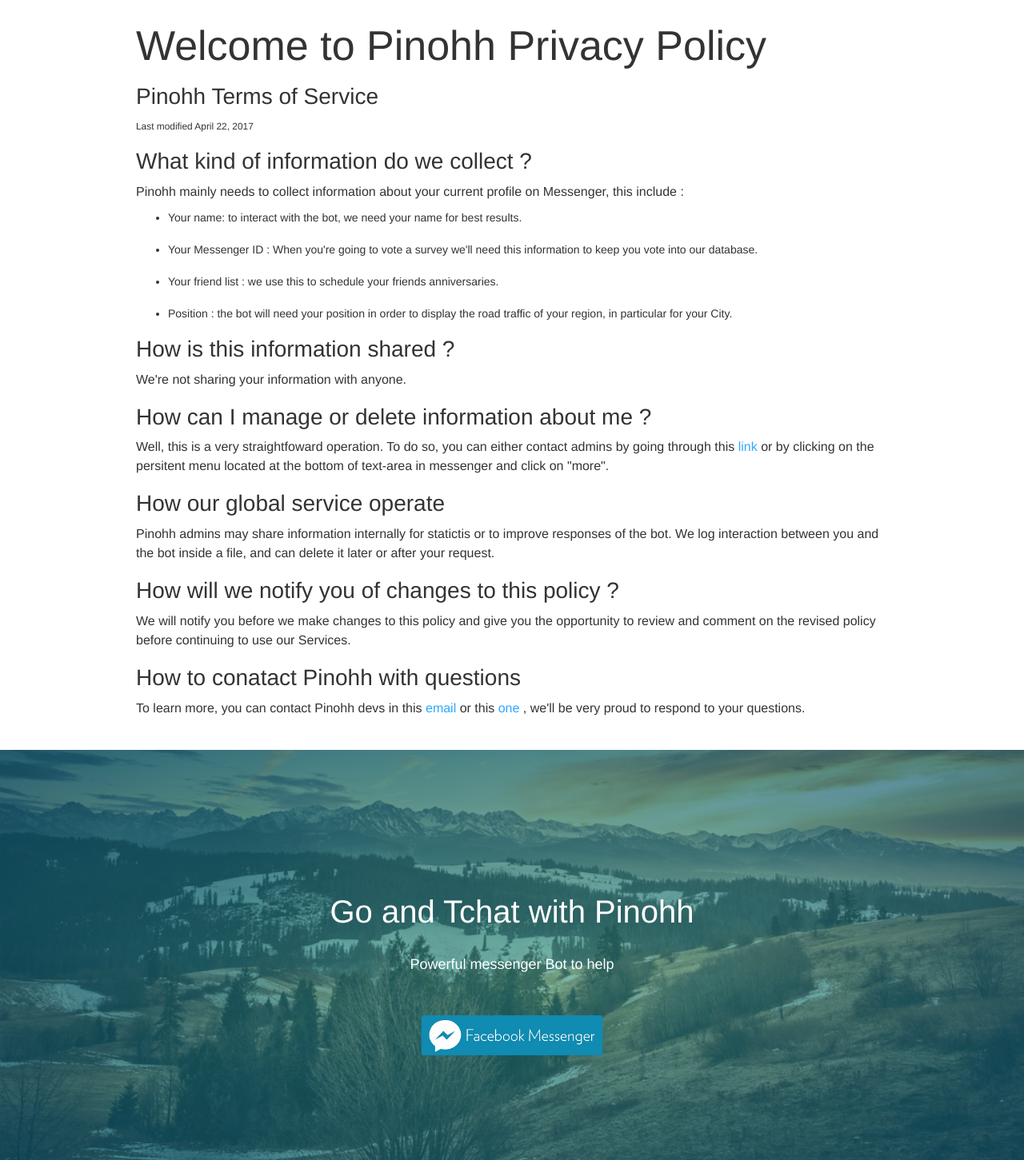
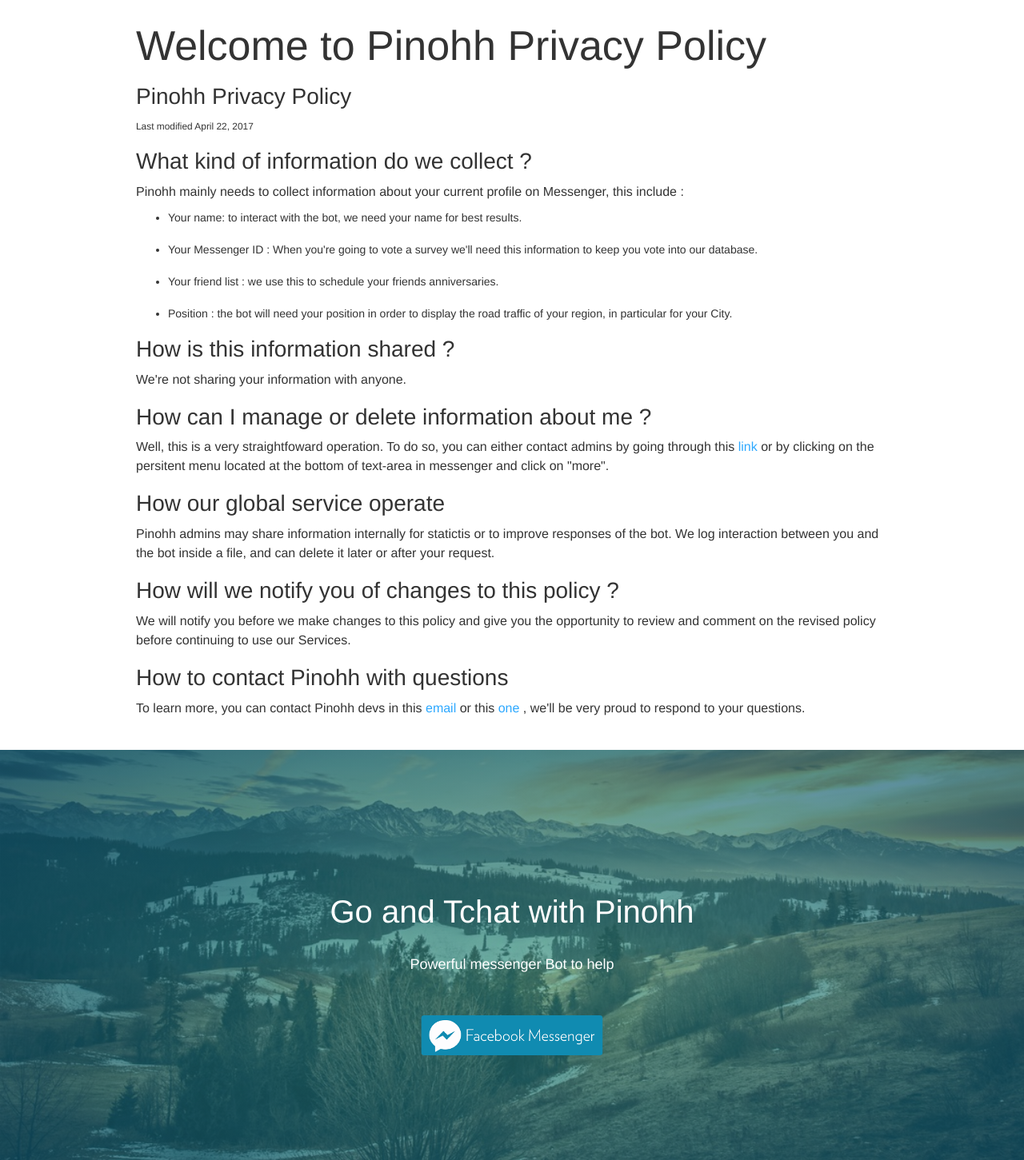
Before and after one commit to nejos97/pinohh_website, a PHP site: page /politics.php in a window 1280 px wide. Shown: the part 81-1532 px from the top of the page at 80% size. Run offline with PHP 8.4, Linux system fonts and the light colour scheme.

Commit message:
fixing typos

```diff
--- a/politics.php
+++ b/politics.php
@@ -61,14 +61,15 @@
                 <!-- /.navbar-collapse -->
             </div>
         </nav>
-        <br><br><br><br>
+        <br/><br/><br/><br/>
         <div class="container">
           <p>
          	<h1>Welcome to Pinohh Privacy Policy </h1>
          		<p>
-         			<h3> Pinohh Terms of Service </h3>
+         			<h3> Pinohh Privacy Policy </h3>
          			<span><small> Last modified April 22, 2017</small></span> <br/>
         		</p>
+
          	 	<h3> What kind of information do we collect ? </h3>
          	 	<p>
          	 		Pinohh mainly needs to collect information about your current profile on Messenger, this include :
@@ -100,7 +101,7 @@
          	 			We will notify you before we make changes to this policy and give you the opportunity to review and comment on the revised policy before continuing to use our Services.
          	 		</p>
 
-         	 	<h3> How to conatact Pinohh with questions  </h3>
+         	 	<h3> How to contact Pinohh with questions  </h3>
          	 		<p>
          	 			To learn more, you can contact Pinohh devs in this <a href="mailto:jonathanneba@gmail.com"> email</a> or this <a href="mailto: yagamidev@gmail.com"> one </a>, we'll be very proud to respond to your questions.
          	 		</p>
```
